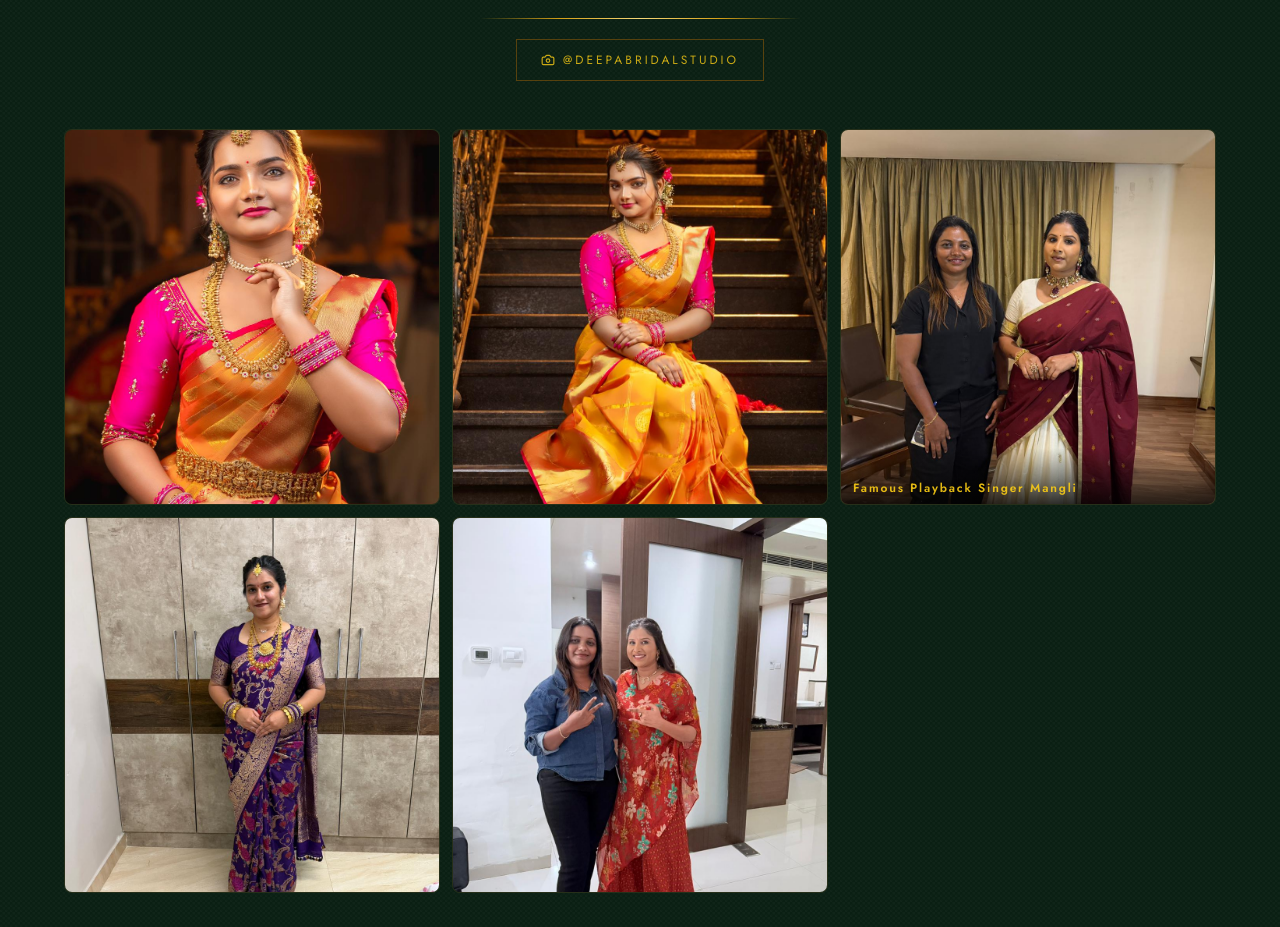
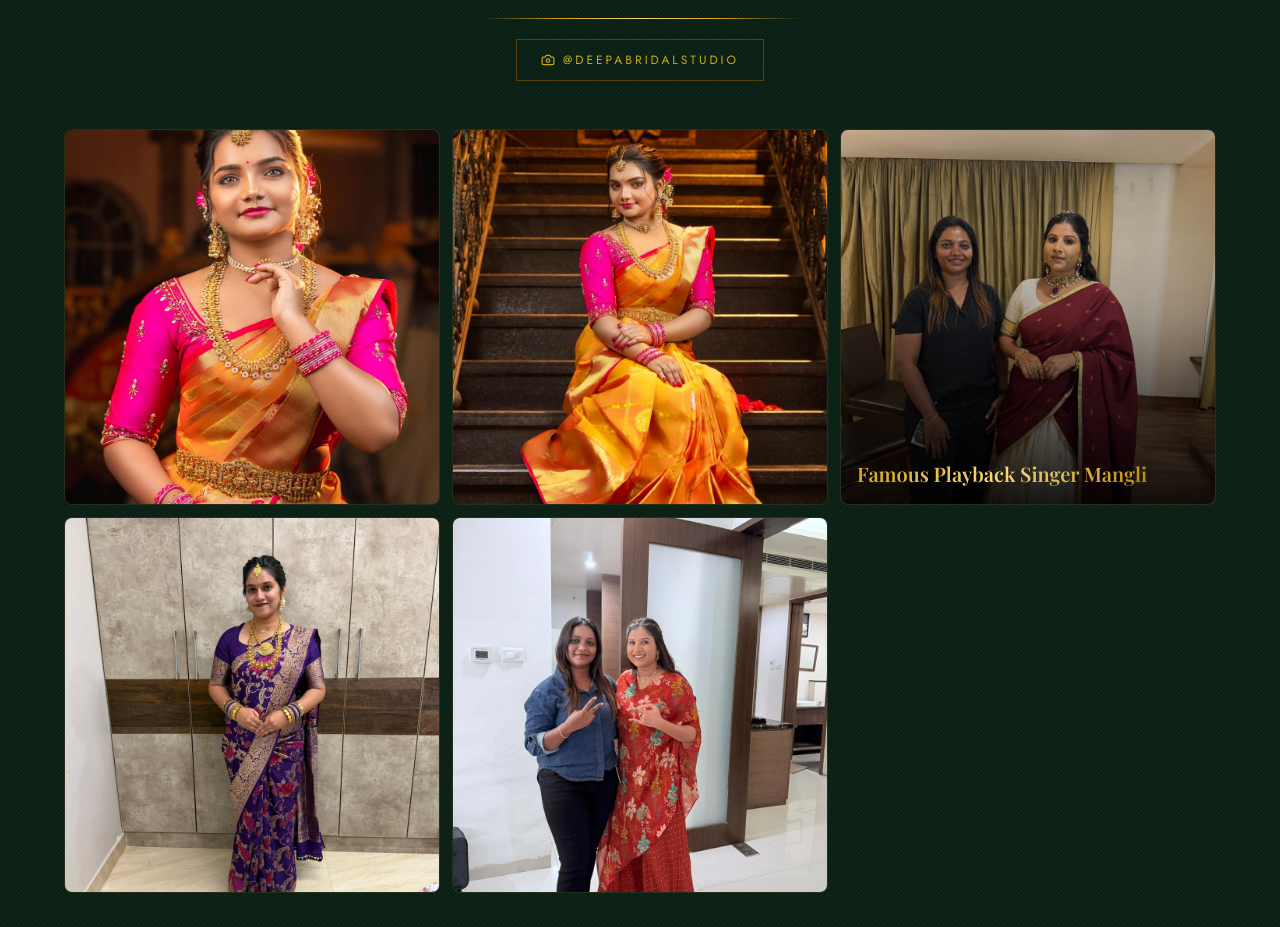
Before and after one commit to nandhan262006/deepabridal, a React (Vite) app: page / in a window 1280 px wide. Shown: the part 4705-5632 px from the top of the page. Built offline with nearby package versions, Linux system fonts and the light colour scheme; a web font is replaced by a local one.

Commit message:
Make Mangli label bigger and more visible with gold gradient text

```diff
--- a/src/components/Gallery.jsx
+++ b/src/components/Gallery.jsx
@@ -36,8 +36,8 @@ function InstagramPost({ post, index }) {
         <Camera size={24} className="text-white/0 group-hover:text-white/80 transition-all duration-300" />
       </div>
       {post.id === 3 && (
-        <div className="absolute bottom-0 left-0 right-0 bg-gradient-to-t from-black/80 to-transparent pt-8 pb-2 px-3">
-          <p className="font-sans text-[10px] sm:text-xs tracking-[0.15em] text-yellow-400/90 font-semibold">
+        <div className="absolute inset-0 bg-gradient-to-t from-black/90 via-black/30 to-transparent flex items-end p-4">
+          <p className="font-display text-base sm:text-lg md:text-xl font-semibold gold-text leading-tight">
             Famous Playback Singer Mangli
           </p>
         </div>
```
